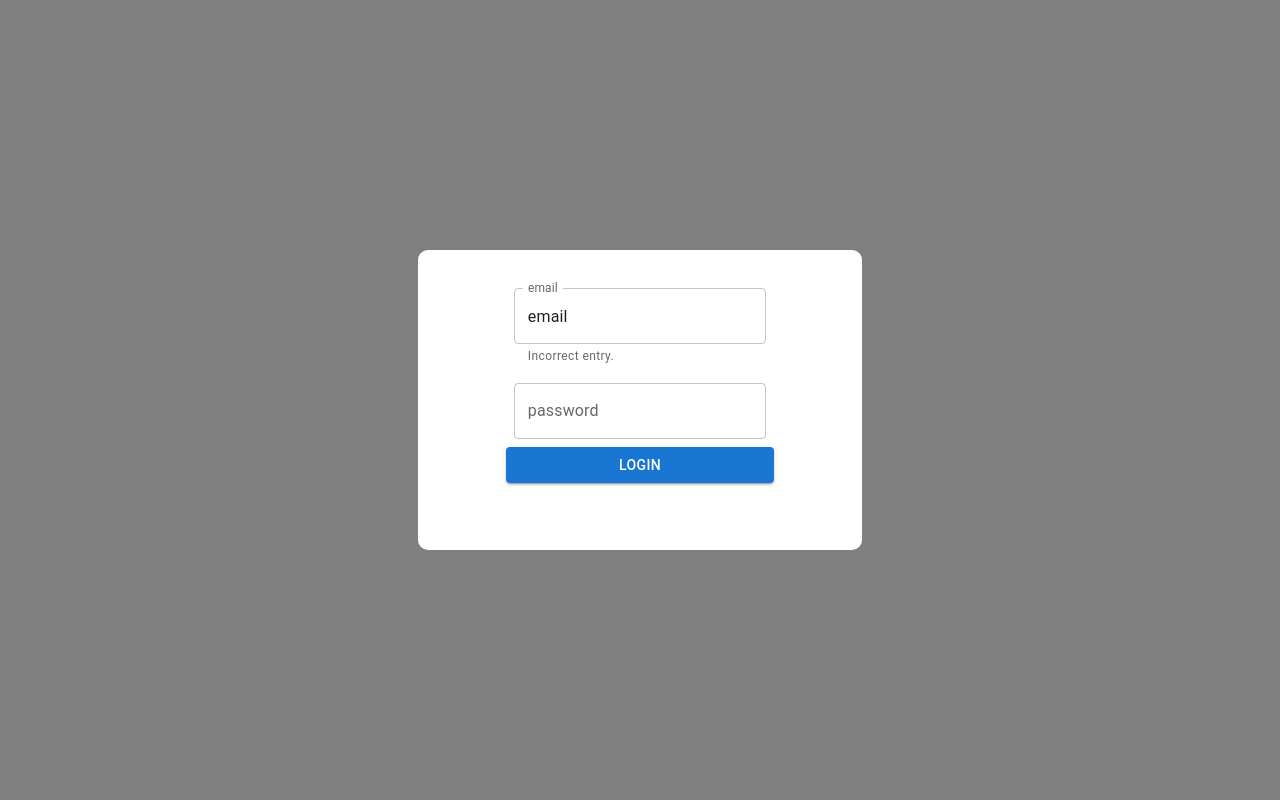
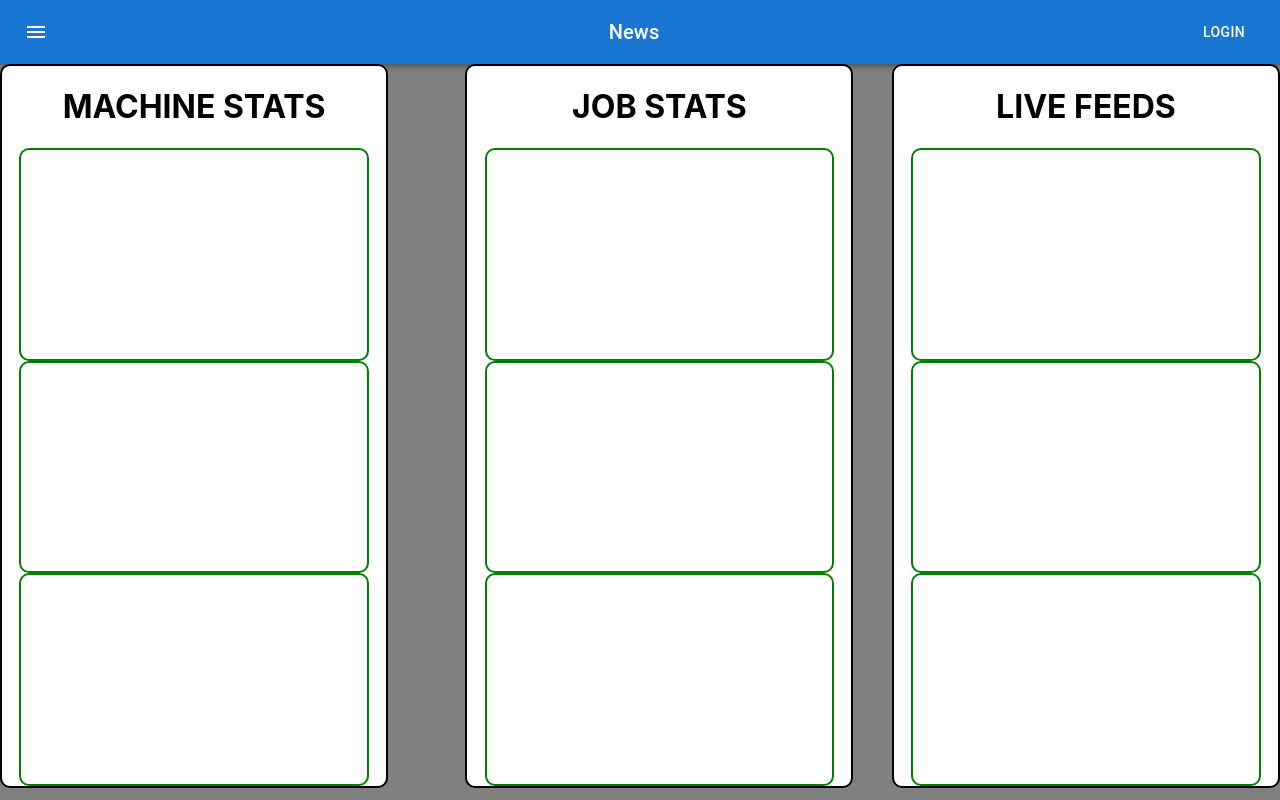
Before and after one commit to dannydaley/web-interface, a React (Create React App) app in the folder frontend/robot/: page / in a window 1280 px wide. Built offline with nearby package versions, Linux system fonts and the light colour scheme.

Commit message:
aligned contents

```diff
--- a/frontend/robot/src/App.js
+++ b/frontend/robot/src/App.js
@@ -21,7 +21,7 @@ export default class App extends Component {
   render() {
     return (
       <div className="App" style={{backgroundColor: 'grey', minHeight: '100vh'}}>
-      <LoginPage />
+      <MainPage />
       {/* <MainPage /> */}
       </div>
     );
--- a/frontend/robot/src/components/mainPage.js
+++ b/frontend/robot/src/components/mainPage.js
@@ -10,20 +10,20 @@ export default function MainPage() {
             <Navbar />
             <div style = {{display: "flex", justifyContent: 'space-between',}}>
                  {/* <machineStats /> */}
-                <div style = {{width: '30%', height: '90vh', border: '2px solid black', background: 'white', borderRadius: '10px', display: "flex", justifyContent: 'center', flexDirection: 'column', alignContent: 'center'}}>
+                <div style = {{width: '30%', height: '90vh', border: '2px solid black', background: 'white', borderRadius: '10px', display: "flex", justifyContent: 'center', flexDirection: 'column', alignContent: 'center', alignItems:'center'}}>
                    <h1>MACHINE STATS</h1>
                     <div style = {{width: '90%', height: '50vh', border: '2px solid green', background: blue, borderRadius: '10px', display: "flex" }}></div>
                     <div style = {{width: '90%', height: '50vh', border: '2px solid green', background: blue, borderRadius: '10px', display: "flex" }}></div>
                     <div style = {{width: '90%', height: '50vh', border: '2px solid green', background: blue, borderRadius: '10px', display: "flex" }}></div>
                 </div>
                 <div></div>
-                <div style = {{width: '30%', height: '90vh', border: '2px solid black', background: 'white', borderRadius: '10px', display: "flex", justifyContent: 'center', flexDirection: 'column', alignContent: 'center'}}>
+                <div style = {{width: '30%', height: '90vh', border: '2px solid black', background: 'white', borderRadius: '10px', display: "flex", justifyContent: 'center', flexDirection: 'column', alignContent: 'center', alignItems: 'center', alignItems:'center'}}>
                     <h1>JOB STATS</h1>
                     <div style = {{width: '90%', height: '50vh', border: '2px solid green', background: blue, borderRadius: '10px', display: "flex" }}></div>
                     <div style = {{width: '90%', height: '50vh', border: '2px solid green', background: blue, borderRadius: '10px', display: "flex" }}></div>
                     <div style = {{width: '90%', height: '50vh', border: '2px solid green', background: blue, borderRadius: '10px', display: "flex" }}></div>
                 </div>
-                <div style = {{width: '30%', height: '90vh', border: '2px solid black', background: 'white', borderRadius: '10px', display: "flex", justifyContent: 'center', flexDirection: 'column', alignContent: 'center'}}>
+                <div style = {{width: '30%', height: '90vh', border: '2px solid black', background: 'white', borderRadius: '10px', display: "flex", justifyContent: 'center', flexDirection: 'column', alignContent: 'center', alignItems:'center'}}>
                     <h1>LIVE FEEDS</h1>
                     <div style = {{width: '90%', height: '50vh', border: '2px solid green', background: blue, borderRadius: '10px', display: "flex" }}></div>
                     <div style = {{width: '90%', height: '50vh', border: '2px solid green', background: blue, borderRadius: '10px', display: "flex" }}></div>
```
